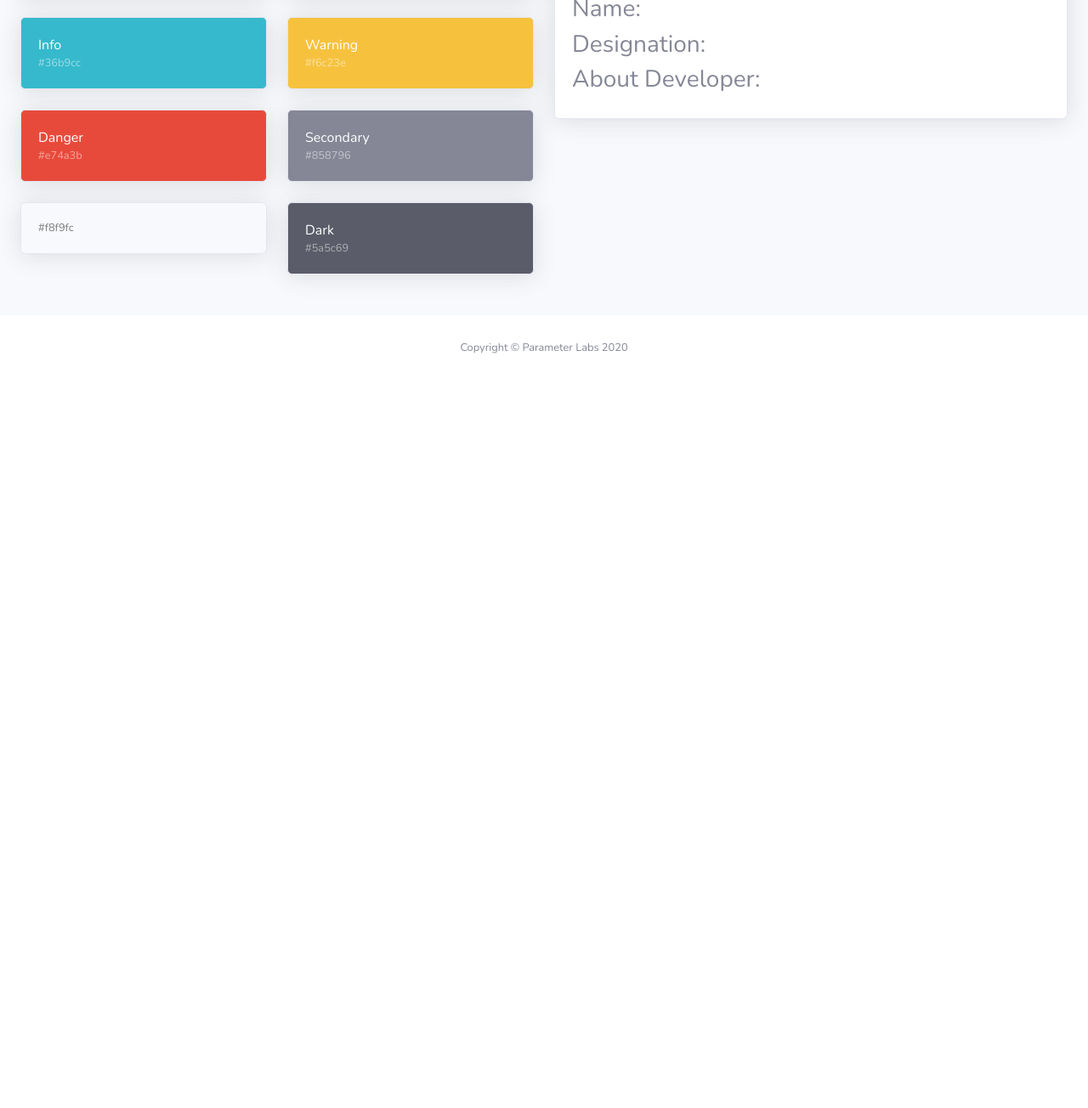
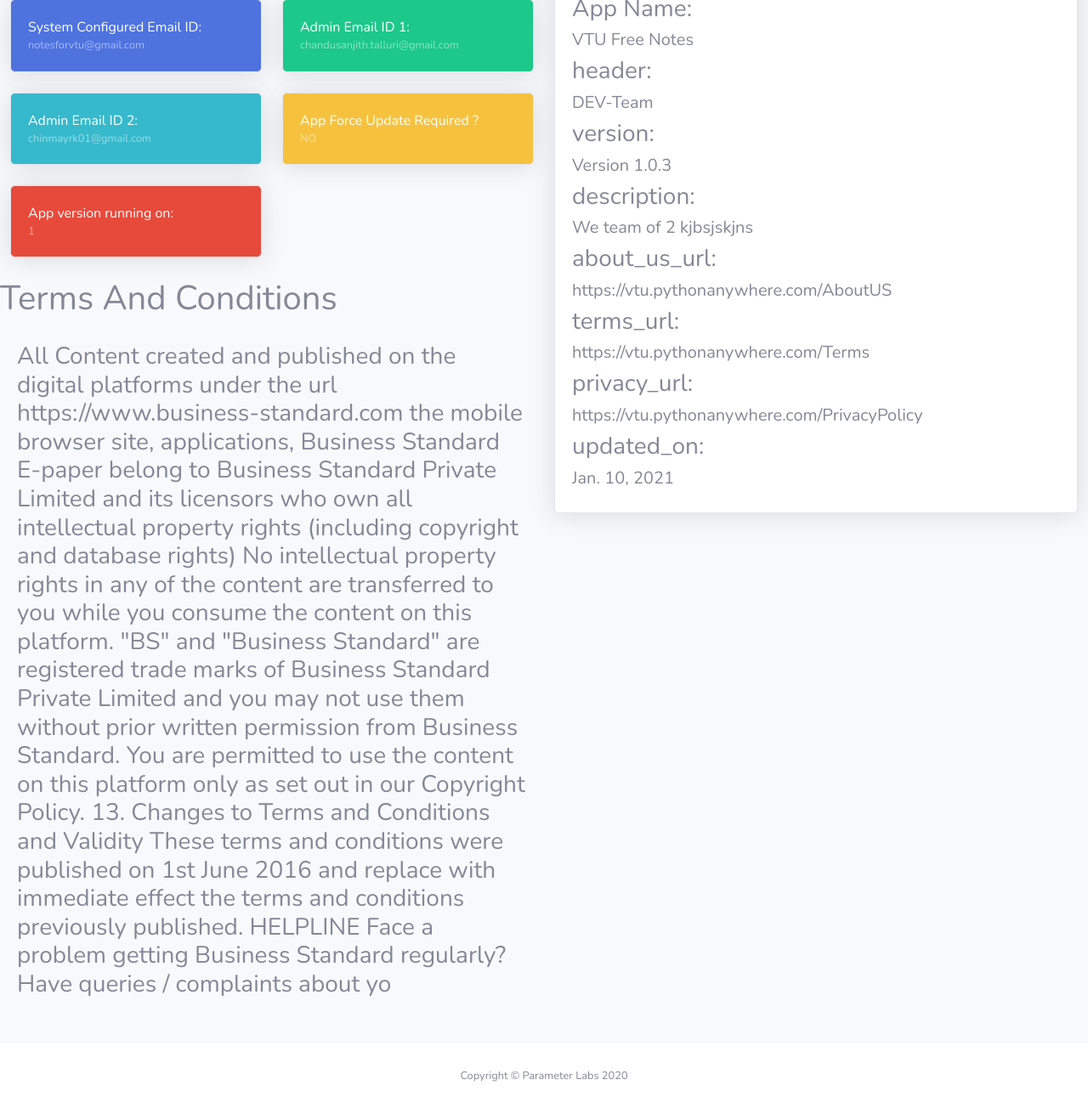
Before and after one commit to chandusanjith/VTU, a Django app: page /Dashboard in a window 1280 px wide. Shown: the part 1234-2538 px from the top of the page at 85% size. Before the commit the page ends 1650 px from the top, so only its background shows below. Run offline with Django 3.2, Linux system fonts and the light colour scheme; data comes from the database, SQL or seed files in the repository; both versions use the stored data as it was after the commit; some libraries are stand-ins or nearby versions.

Commit message:
dashboard integration completed.

```diff
--- a/vtu/templates/index.html
+++ b/vtu/templates/index.html
@@ -179,17 +179,17 @@
                                 <!-- Card Body -->
                                 <div class="card-body">
                                     <div class="chart-area">
-                                        <canvas id="myAreaChart"></canvas>
+                                        <div id="columnchart_material" style="width: 1200px; height: 350px;"></div>
                                     </div>
                                 </div>
                             </div>
                         </div>
 
                         <!-- Pie Chart -->
-                        <div class="col-xl-4 col-lg-5">
+                       <!-- <div class="col-xl-4 col-lg-5">
                             <div class="card shadow mb-4">
                                 <!-- Card Header - Dropdown -->
-                                <div
+                               <!-- <div
                                     class="card-header py-3 d-flex flex-row align-items-center justify-content-between">
                                     <h6 class="m-0 font-weight-bold text-primary">Revenue Sources</h6>
                                     <div class="dropdown no-arrow">
@@ -208,7 +208,7 @@
                                     </div>
                                 </div>
                                 <!-- Card Body -->
-                                <div class="card-body">
+                               <!-- <div class="card-body">
                                     <div class="chart-pie pt-4 pb-2">
                                         <canvas id="myPieChart"></canvas>
                                     </div>
@@ -235,110 +235,95 @@
                         <div class="col-lg-6 mb-4">
 
                             <!-- Project Card Example -->
-                            <div class="card shadow mb-4">
+                            <!--<div class="card shadow mb-4">
                                 <div class="card-header py-3">
-                                    <h6 class="m-0 font-weight-bold text-primary">Projects</h6>
+                                    <h6 class="m-0 font-weight-bold text-primary">Max API hits</h6>
                                 </div>
+                                {% for api in apihits %}
                                 <div class="card-body">
-                                    <h4 class="small font-weight-bold">Server Migration <span
-                                            class="float-right">20%</span></h4>
+                                    <h4 class="small font-weight-bold">Notes API <span
+                                            class="float-right">{{api.notes_hit}}</span></h4>
                                     <div class="progress mb-4">
                                         <div class="progress-bar bg-danger" role="progressbar" style="width: 20%"
                                             aria-valuenow="20" aria-valuemin="0" aria-valuemax="100"></div>
                                     </div>
-                                    <h4 class="small font-weight-bold">Sales Tracking <span
-                                            class="float-right">40%</span></h4>
+                                    <h4 class="small font-weight-bold">Syllabus Copy API <span
+                                            class="float-right">{{api.syllabus_copy_hit}}</span></h4>
                                     <div class="progress mb-4">
                                         <div class="progress-bar bg-warning" role="progressbar" style="width: 40%"
                                             aria-valuenow="40" aria-valuemin="0" aria-valuemax="100"></div>
                                     </div>
-                                    <h4 class="small font-weight-bold">Customer Database <span
-                                            class="float-right">60%</span></h4>
+                                    <h4 class="small font-weight-bold">Question Paper API <span
+                                            class="float-right">{{api.question_paper_hit}}</span></h4>
                                     <div class="progress mb-4">
                                         <div class="progress-bar" role="progressbar" style="width: 60%"
                                             aria-valuenow="60" aria-valuemin="0" aria-valuemax="100"></div>
                                     </div>
-                                    <h4 class="small font-weight-bold">Payout Details <span
-                                            class="float-right">80%</span></h4>
+                                    <h4 class="small font-weight-bold">Lab Manual API <span
+                                            class="float-right">{{api.lab_manual_video_hit}}</span></h4>
                                     <div class="progress mb-4">
                                         <div class="progress-bar bg-info" role="progressbar" style="width: 80%"
                                             aria-valuenow="80" aria-valuemin="0" aria-valuemax="100"></div>
                                     </div>
-                                    <h4 class="small font-weight-bold">Account Setup <span
+                                    <h4 class="small font-weight-bold">Application Setup <span
                                             class="float-right">Complete!</span></h4>
                                     <div class="progress">
                                         <div class="progress-bar bg-success" role="progressbar" style="width: 100%"
                                             aria-valuenow="100" aria-valuemin="0" aria-valuemax="100"></div>
                                     </div>
+                                    {% endfor %}
                                 </div>
-                            </div>
-
+                            </div> -->
+                            <div id="donutchart" style="width: 900px; height: 500px;"></div>
                             <!-- Color System -->
                             <div class="row">
                                 <div class="col-lg-6 mb-4">
                                     <div class="card bg-primary text-white shadow">
                                         <div class="card-body">
-                                            Primary
-                                            <div class="text-white-50 small">#4e73df</div>
+                                            System Configured Email ID:
+                                            <div class="text-white-50 small">{{sys_email}}</div>
                                         </div>
                                     </div>
                                 </div>
                                 <div class="col-lg-6 mb-4">
                                     <div class="card bg-success text-white shadow">
                                         <div class="card-body">
-                                            Success
-                                            <div class="text-white-50 small">#1cc88a</div>
+                                            Admin Email ID 1:
+                                            <div class="text-white-50 small">{{admin1}}</div>
                                         </div>
                                     </div>
                                 </div>
                                 <div class="col-lg-6 mb-4">
                                     <div class="card bg-info text-white shadow">
                                         <div class="card-body">
-                                            Info
-                                            <div class="text-white-50 small">#36b9cc</div>
+                                            Admin Email ID 2:
+                                            <div class="text-white-50 small">{{admin2}}</div>
                                         </div>
                                     </div>
                                 </div>
                                 <div class="col-lg-6 mb-4">
                                     <div class="card bg-warning text-white shadow">
                                         <div class="card-body">
-                                            Warning
-                                            <div class="text-white-50 small">#f6c23e</div>
+                                            App Force Update Required ?
+                                            <div class="text-white-50 small">{{app_force_update}}</div>
                                         </div>
                                     </div>
                                 </div>
                                 <div class="col-lg-6 mb-4">
                                     <div class="card bg-danger text-white shadow">
                                         <div class="card-body">
-                                            Danger
-                                            <div class="text-white-50 small">#e74a3b</div>
+                                            App version running on:
+                                            <div class="text-white-50 small">{{app_version}}</div>
                                         </div>
                                     </div>
                                 </div>
-                                <div class="col-lg-6 mb-4">
-                                    <div class="card bg-secondary text-white shadow">
-                                        <div class="card-body">
-                                            Secondary
-                                            <div class="text-white-50 small">#858796</div>
-                                        </div>
-                                    </div>
+                                <h1>Terms And Conditions</h1>
+                             <div class="card-body">
+                                    {% for term in t_c %}
+                                    <h3>{{term.terms}}</h3>
+                                    {% endfor %}
                                 </div>
-                                <div class="col-lg-6 mb-4">
-                                    <div class="card bg-light text-black shadow">
-                                        <div class="card-body">
 
-                                            <div class="text-black-50 small">#f8f9fc</div>
-                                        </div>
-                                    </div>
-                                </div>
-                                <div class="col-lg-6 mb-4">
-                                    <div class="card bg-dark text-white shadow">
-                                        <div class="card-body">
-                                            Dark
-                                            <div class="text-white-50 small">#5a5c69</div>
-                                        </div>
-                                    </div>
-                                </div>
                             </div>
 
                         </div>
@@ -367,9 +352,14 @@
                                 </div>
                                 <div class="card-body">
                                     {% for about_dev in authors_data %}
-                                    <h3>Name:<h5>{{about_dev.name}}</h5></h3>
-                                    <h3>Designation:<h5>{{about_dev.designation}}</h5></h3>
-                                    <h3>About Developer:<h5>{{about_dev.about}}</h5></h3>
+                                    <h3>App Name:<h5>{{about_dev.app_name}}</h5></h3>
+                                    <h3>header:<h5>{{about_dev.header}}</h5></h3>
+                                    <h3>version:<h5>{{about_dev.version}}</h5></h3>
+                                    <h3>description:<h5>{{about_dev.description}}</h5></h3>
+                                    <h3>about_us_url:<h5>{{about_dev.about_us_url}}</h5></h3>
+                                    <h3>terms_url:<h5>{{about_dev.terms_url}}</h5></h3>
+                                    <h3>privacy_url:<h5>{{about_dev.privacy_url}}</h5></h3>
+                                    <h3>updated_on:<h5>{{about_dev.updated_on}}</h5></h3>
                                     {% endfor %}
                                 </div>
                             </div>
@@ -442,95 +432,49 @@
     <script src="{% static 'js/demo/chart-pie-demo.js' %}"></script>
 
 </body>
-<script>
-// Area Chart Example
-var ctx = document.getElementById("myAreaChart");
-var myLineChart = new Chart(ctx, {
-  type: 'line',
-  data: {
-    labels: [{%for data in device_data%} "{{data.month}}", {% endfor%}],
-    datasets: [{
-      label: "Installed Devices",
-      lineTension: 0.3,
-      backgroundColor: "rgba(78, 115, 223, 0.05)",
-      borderColor: "rgba(78, 115, 223, 1)",
-      pointRadius: 3,
-      pointBackgroundColor: "rgba(78, 115, 223, 1)",
-      pointBorderColor: "rgba(78, 115, 223, 1)",
-      pointHoverRadius: 3,
-      pointHoverBackgroundColor: "rgba(78, 115, 223, 1)",
-      pointHoverBorderColor: "rgba(78, 115, 223, 1)",
-      pointHitRadius: 10,
-      pointBorderWidth: 2,
-      data: [{%for data in device_data%} "{{data.c}}", {% endfor%}],
-    }],
-  },
-  options: {
-    maintainAspectRatio: false,
-    layout: {
-      padding: {
-        left: 10,
-        right: 25,
-        top: 25,
-        bottom: 0
+    <script type="text/javascript" src="https://www.gstatic.com/charts/loader.js"></script>
+    <script type="text/javascript">
+      google.charts.load('current', {'packages':['bar']});
+      google.charts.setOnLoadCallback(drawChart);
+
+      function drawChart() {
+        var data = google.visualization.arrayToDataTable([
+          ['Date', 'Device Installed'],
+          {% for data in device_data%} ['{{data.updated_on}}','{{data.created_count}}'], {% endfor %}
+        ]);
+
+        var options = {
+          chart: {
+            title: 'Company Performance',
+            subtitle: 'Number of devices installed.',
+          }
+        };
+
+        var chart = new google.charts.Bar(document.getElementById('columnchart_material'));
+
+        chart.draw(data, google.charts.Bar.convertOptions(options));
       }
-    },
-    scales: {
-      xAxes: [{
-        time: {
-          unit: 'date'
-        },
-        gridLines: {
-          display: false,
-          drawBorder: false
-        },
-        ticks: {
-          maxTicksLimit: 7
-        }
-      }],
-      yAxes: [{
-        ticks: {
-          maxTicksLimit: 5,
-          padding: 10,
-          // Include a dollar sign in the ticks
-          callback: function(value, index, values) {
-            return 'No:' + number_format(value);
-          }
-        },
-        gridLines: {
-          color: "rgb(234, 236, 244)",
-          zeroLineColor: "rgb(234, 236, 244)",
-          drawBorder: false,
-          borderDash: [2],
-          zeroLineBorderDash: [2]
-        }
-      }],
-    },
-    legend: {
-      display: false
-    },
-    tooltips: {
-      backgroundColor: "rgb(255,255,255)",
-      bodyFontColor: "#858796",
-      titleMarginBottom: 10,
-      titleFontColor: '#6e707e',
-      titleFontSize: 14,
-      borderColor: '#dddfeb',
-      borderWidth: 1,
-      xPadding: 15,
-      yPadding: 15,
-      displayColors: false,
-      intersect: false,
-      mode: 'index',
-      caretPadding: 10,
-      callbacks: {
-        label: function(tooltipItem, chart) {
-          var datasetLabel = chart.datasets[tooltipItem.datasetIndex].label || '';
-          return datasetLabel + ': No:' + number_format(tooltipItem.yLabel);
-        }
+    </script>
+    <script type="text/javascript">
+      google.charts.load("current", {packages:["corechart"]});
+      google.charts.setOnLoadCallback(drawChart);
+      {% for api in apihits %}
+      function drawChart() {
+        var data = google.visualization.arrayToDataTable([
+          ['API', 'HITS'],
+          ['Notes API', {{api.notes_hit}}],
+          ['Syllabus API', {{api.syllabus_copy_hit}}],
+          ['Lab vid API', {{api.lab_manual_video_hit}}],
+          ['Q Paper API', {{api.question_paper_hit}}]
+        ]);
+ {% endfor %}
+        var options = {
+          title: 'My Daily Activities',
+          pieHole: 0.3,
+        };
+
+        var chart = new google.visualization.PieChart(document.getElementById('donutchart'));
+        chart.draw(data, options);
       }
-    }
-  }
-});
-</script>
+    </script>
 </html>
--- a/vtu/vtu/views.py
+++ b/vtu/vtu/views.py
@@ -34,6 +34,7 @@
         app_version = AppVersion.objects.all()
         app_force_update = AppForceUpdateRequired.objects.all()
         mapped_key = DeviceAuth.objects.filter(device_key = device_auth)
+        print(mapped_key[0].updated_on)
         return Response({"Auth_key":mapped_key[0].mapped_key,
                         "app_version":app_version[0].version,
                         "app_force_update":app_force_update[0].force_update_required,
@@ -45,6 +46,7 @@
          app_version = AppVersion.objects.all()
          app_force_update = AppForceUpdateRequired.objects.all()
          mapped_key = DeviceAuth.objects.filter(device_key = device_auth)
+         print(mapped_key[0].updated_on)
          return Response({"Auth_key":mapped_key[0].mapped_key,
                         "app_version":app_version[0].version,
                         "app_force_update":app_force_update[0].force_update_required,
```
Also changed, not shown: vtu/vtu/template_views.py (+18 -1 lines), vtu/db.sqlite3.
